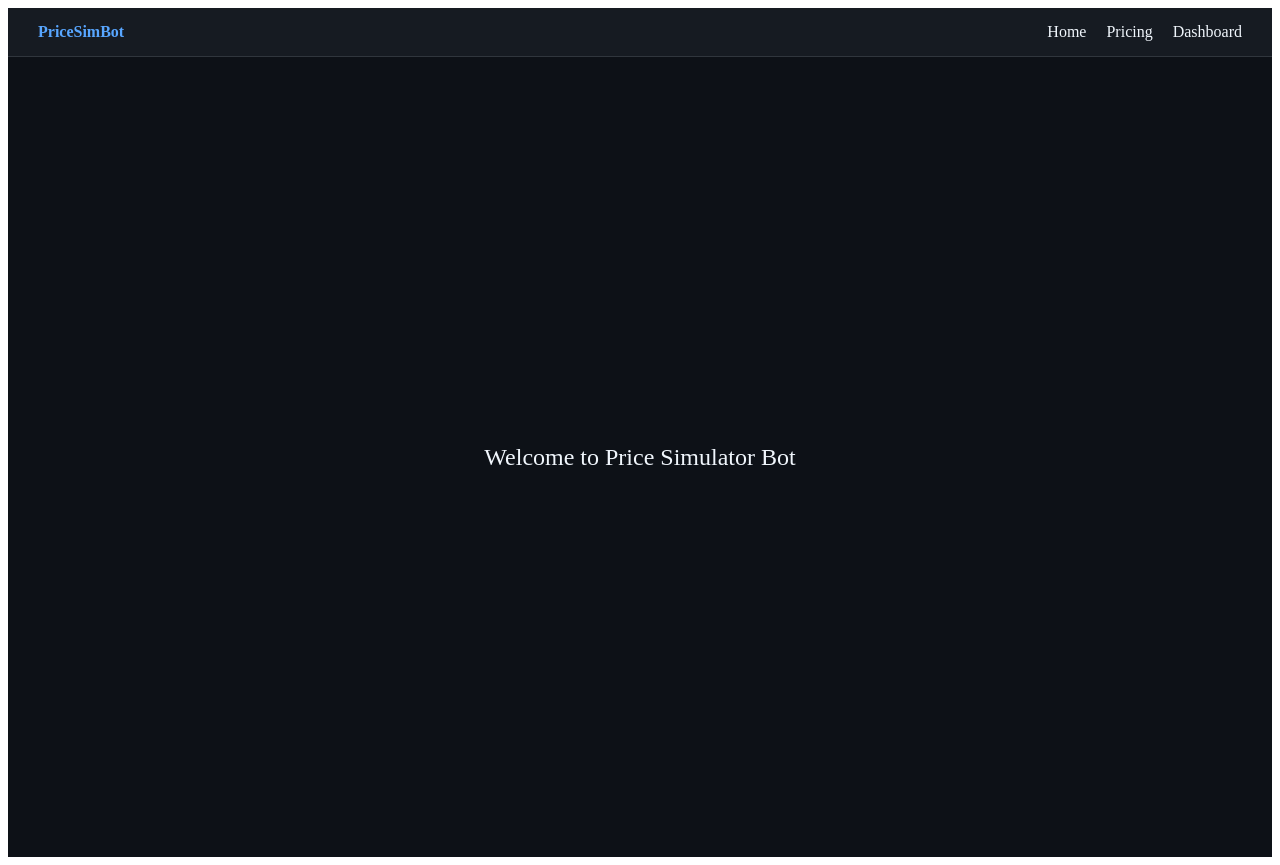
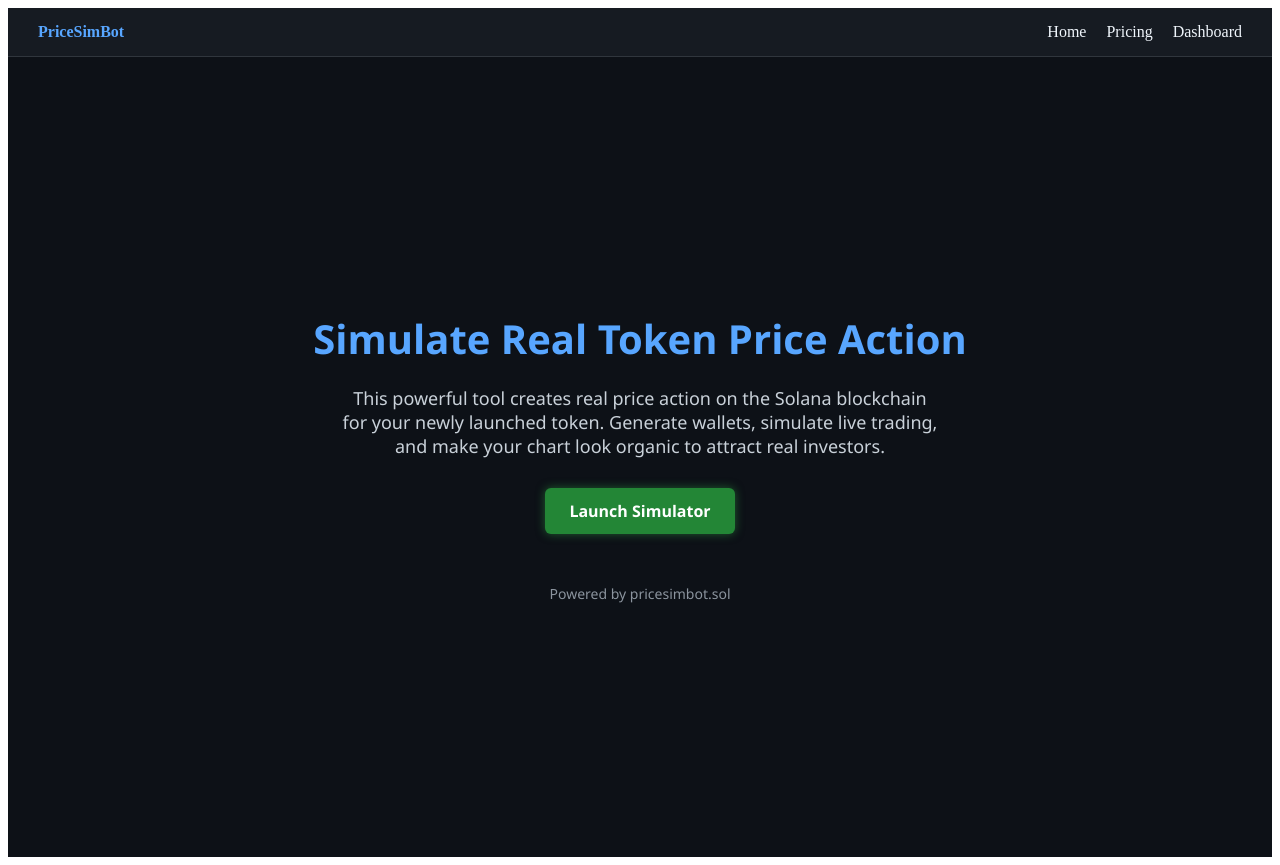
Before and after one commit to pricesimbot/psb-ui, a React (Create React App) app: page / in a window 1280 px wide. Built offline with nearby package versions, Linux system fonts and the light colour scheme.

Commit message:
Add homepage hero with CTA

```diff
--- a/src/App.js
+++ b/src/App.js
@@ -3,20 +3,7 @@ import React from 'react';
 import { BrowserRouter as Router, Routes, Route, Link } from 'react-router-dom';
 import Pricing from './pages/Pricing';
 import Dashboard from './pages/Dashboard';
-
-const Home = () => (
-  <div style={{
-    backgroundColor: '#0d1117',
-    color: '#f0f6fc',
-    minHeight: '100vh',
-    display: 'flex',
-    alignItems: 'center',
-    justifyContent: 'center',
-    fontSize: '24px'
-  }}>
-    Welcome to Price Simulator Bot
-  </div>
-);
+import Home from './pages/Home';
 
 const Navbar = () => (
   <div style={{
--- /dev/null
+++ b/src/pages/Home.js
@@ -0,0 +1,65 @@
+
+import React from 'react';
+import { Link } from 'react-router-dom';
+
+const Home = () => {
+  const container = {
+    backgroundColor: '#0d1117',
+    color: '#f0f6fc',
+    minHeight: '100vh',
+    display: 'flex',
+    flexDirection: 'column',
+    alignItems: 'center',
+    justifyContent: 'center',
+    textAlign: 'center',
+    fontFamily: 'Segoe UI, Tahoma, Geneva, Verdana, sans-serif',
+    padding: '0 20px'
+  };
+
+  const headline = {
+    fontSize: '40px',
+    fontWeight: 'bold',
+    marginBottom: '20px',
+    color: '#58a6ff',
+  };
+
+  const subtext = {
+    fontSize: '18px',
+    color: '#c9d1d9',
+    maxWidth: '600px',
+    marginBottom: '30px'
+  };
+
+  const ctaButton = {
+    backgroundColor: '#238636',
+    color: '#fff',
+    padding: '12px 24px',
+    border: 'none',
+    borderRadius: '6px',
+    fontSize: '16px',
+    fontWeight: 'bold',
+    cursor: 'pointer',
+    textDecoration: 'none',
+    boxShadow: '0 0 10px #2ea04388'
+  };
+
+  const footer = {
+    marginTop: '50px',
+    fontSize: '14px',
+    color: '#8b949e'
+  };
+
+  return (
+    <div style={container}>
+      <div style={headline}>Simulate Real Token Price Action</div>
+      <div style={subtext}>
+        This powerful tool creates real price action on the Solana blockchain for your newly launched token.
+        Generate wallets, simulate live trading, and make your chart look organic to attract real investors.
+      </div>
+      <Link to="/dashboard" style={ctaButton}>Launch Simulator</Link>
+      <div style={footer}>Powered by pricesimbot.sol</div>
+    </div>
+  );
+};
+
+export default Home;
```
Also changed, not shown: 2 other files (tests, documents, lock files or other folders).
